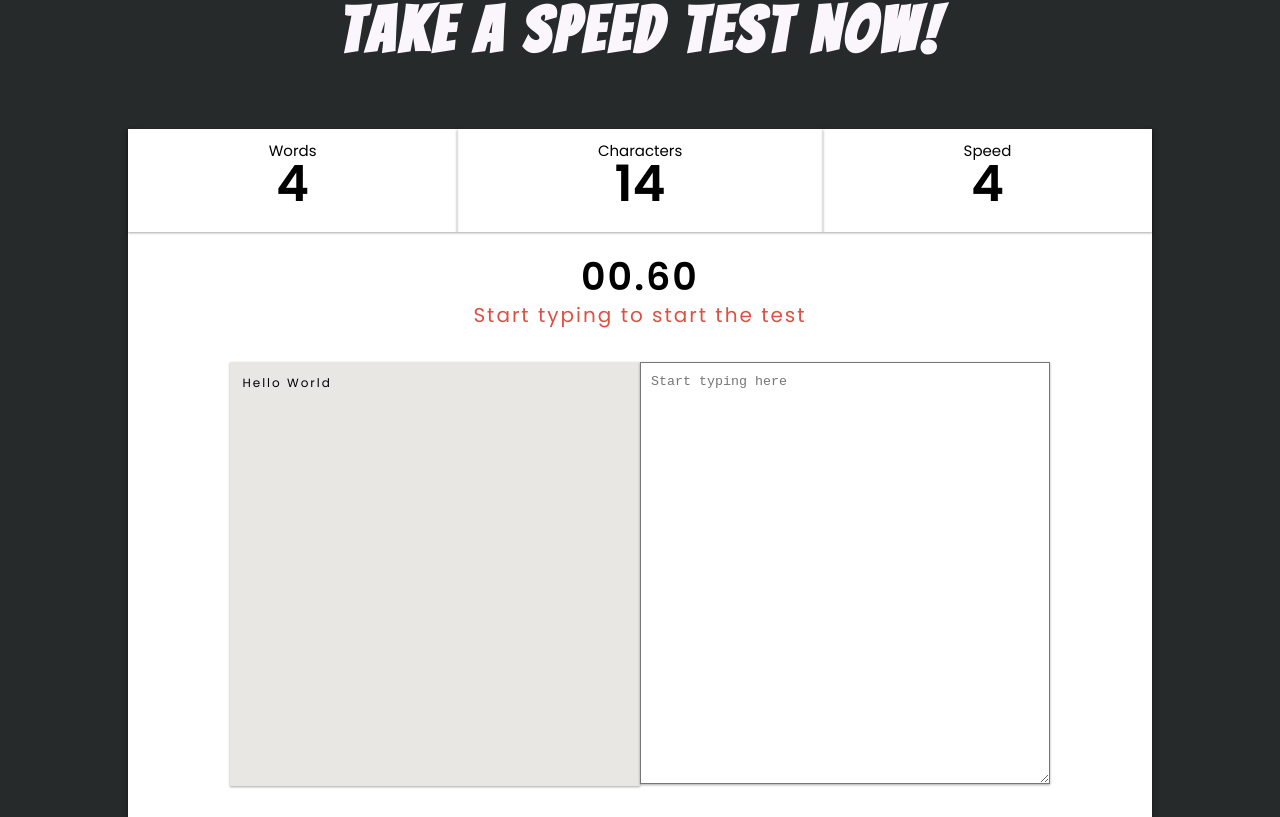
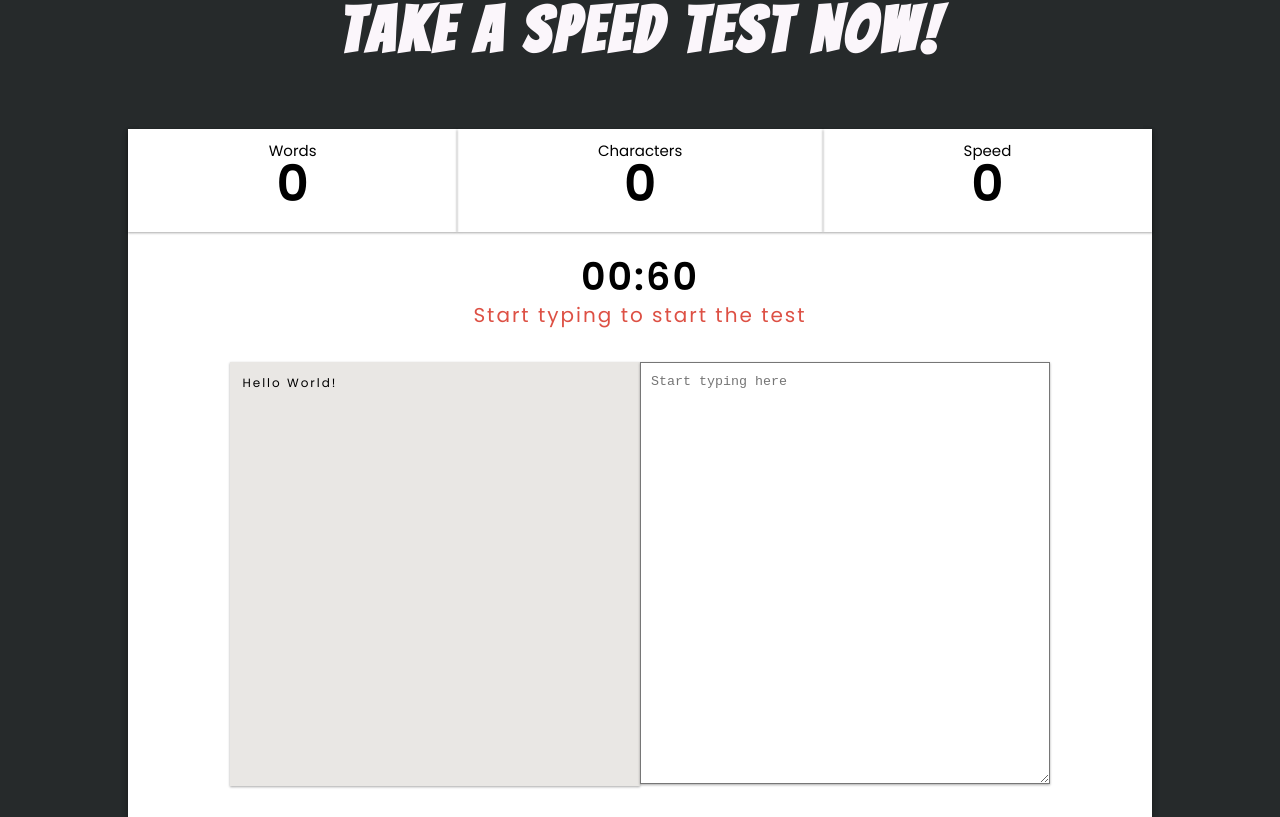
Before and after one commit to SatYu26/Flash-Type, a React (Create React App) app: page / in a window 1280 px wide. Shown: the part 863-1680 px from the top of the page. Built offline with nearby package versions, Linux system fonts and the light colour scheme.

Commit message:
Adding state to the app

```diff
--- a/src/components/App/App.js
+++ b/src/components/App/App.js
@@ -5,13 +5,32 @@
 import Footer from "../Footer/Footer";
 import ChallengeSection from "../ChallengeSection/ChallengeSection";
 
+const TotalTime = 60;
+const DefaultState = {
+  selectedParagraph: "Hello World!",
+  testInfo: [],
+  timerStarted: false,
+  timeRemaining: TotalTime,
+  words: 0,
+  characters: 0,
+  wpm: 0,
+};
+
 class App extends Component {
+  state = DefaultState;
   render() {
     return (
       <div className="app">
         <Nav />
         <Landing />
-        <ChallengeSection />
+        <ChallengeSection
+          selectedParagraph={this.state.selectedParagraph}
+          words={this.state.words}
+          characters={this.state.characters}
+          wpm={this.state.wpm}
+          timeRemaining={this.state.timeRemaining}
+          timerStarted={this.state.timerStarted}
+        />
         <Footer />
       </div>
     );
--- a/src/components/ChallengeSection/ChallengeSection.js
+++ b/src/components/ChallengeSection/ChallengeSection.js
@@ -2,13 +2,27 @@
 import TestContainer from "../TestContainer/TestContainer";
 import "./ChallengeSection.css";
 
-const ChallengeSection = () => {
+const ChallengeSection = ({
+  selectedParagraph,
+  words,
+  characters,
+  wpm,
+  timeRemaining,
+  timerStarted,
+}) => {
   return (
     <div className="challenge-section-container">
       <h1 data-aos="fade-down" className="challenge-section-header">
         Take a Speed Test Now!
       </h1>
-      <TestContainer words={4} characters={14} wpm={4} />
+      <TestContainer
+        selectedParagraph={selectedParagraph}
+        timerStarted={timerStarted}
+        timeRemaining={timeRemaining}
+        words={words}
+        characters={characters}
+        wpm={wpm}
+      />
     </div>
   );
 };
--- a/src/components/TestContainer/TestContainer.js
+++ b/src/components/TestContainer/TestContainer.js
@@ -3,13 +3,22 @@
 import TypingChallengeContainer from "../TypingChallengeContainer/TypingChallengeContainer";
 import "./TestContainer.css";
 
-const TestContainer = ({ words, characters, wpm }) => {
-  const timeRemaining = 30;
+const TestContainer = ({
+  selectedParagraph,
+  words,
+  characters,
+  wpm,
+  timeRemaining,
+  timerStarted,
+}) => {
   return (
     <div className="test-container">
       {timeRemaining > 0 ? (
         <div data-aos="fade-up" className="typing-challenge-cont">
           <TypingChallengeContainer
+            selectedParagraph={selectedParagraph}
+            timerStarted={timerStarted}
+            timeRemaining={timeRemaining}
             words={words}
             characters={characters}
             wpm={wpm}
--- a/src/components/TypingChallenge/TypingChallenge.js
+++ b/src/components/TypingChallenge/TypingChallenge.js
@@ -1,12 +1,20 @@
 import React from "react";
 import "./TypingChallenge.css";
 
-const TypingChallenge = ({ selectedParagraph }) => {
+const TypingChallenge = ({
+  selectedParagraph,
+  timeRemaining,
+  timerStarted,
+}) => {
   return (
     <div className="typing-challenge">
       <div className="timer-container">
-        <p className="timer">00.60</p>
-        <p className="timer-info">Start typing to start the test</p>
+        <p className="timer">
+          00:{timeRemaining > 10 ? timeRemaining : `0${timeRemaining}`}
+        </p>
+        <p className="timer-info">
+          {!timerStarted && "Start typing to start the test"}
+        </p>
       </div>
       <div className="textarea-container">
         <div className="textarea-left ">
--- a/src/components/TypingChallengeContainer/TypingChallengeContainer.js
+++ b/src/components/TypingChallengeContainer/TypingChallengeContainer.js
@@ -3,7 +3,14 @@
 import ChallengeDetailsCard from "./../ChallengeDetailsCard/ChallengeDetailsCard";
 import TypingChallenge from "../TypingChallenge/TypingChallenge";
 
-const TypingChallengeContainer = ({ words, characters, wpm }) => {
+const TypingChallengeContainer = ({
+  selectedParagraph,
+  words,
+  characters,
+  wpm,
+  timeRemaining,
+  timerStarted,
+}) => {
   return (
     <div className="typing-challenge-container">
       <div className="details-container">
@@ -12,7 +19,11 @@
         <ChallengeDetailsCard cardName="Speed" cardValue={wpm} />
       </div>
       <div className="typewriter-container">
-        <TypingChallenge selectedParagraph="Hello World" />
+        <TypingChallenge
+          timerStarted={timerStarted}
+          timeRemaining={timeRemaining}
+          selectedParagraph={selectedParagraph}
+        />
       </div>
     </div>
   );
```
